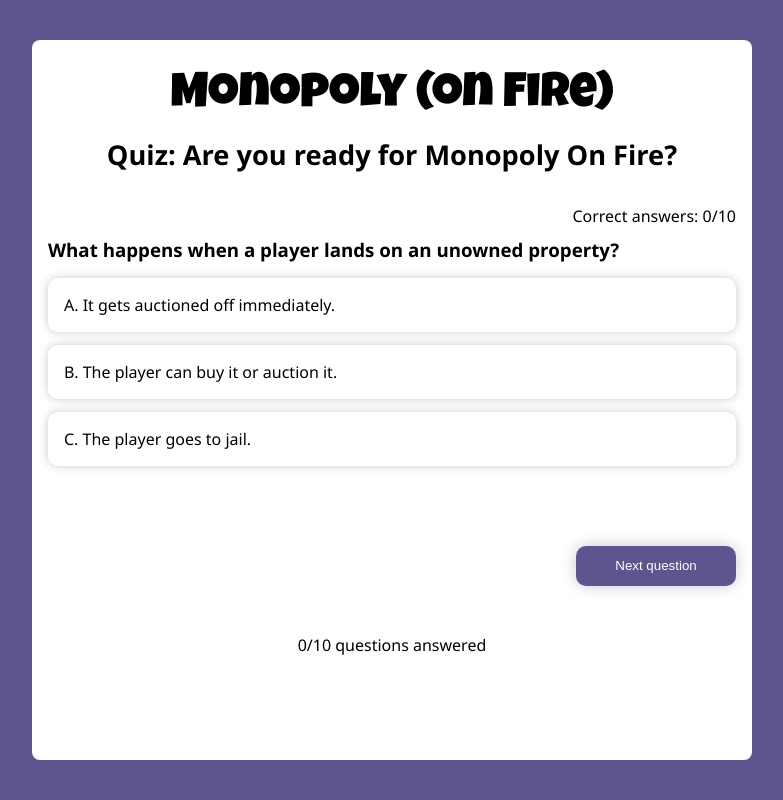
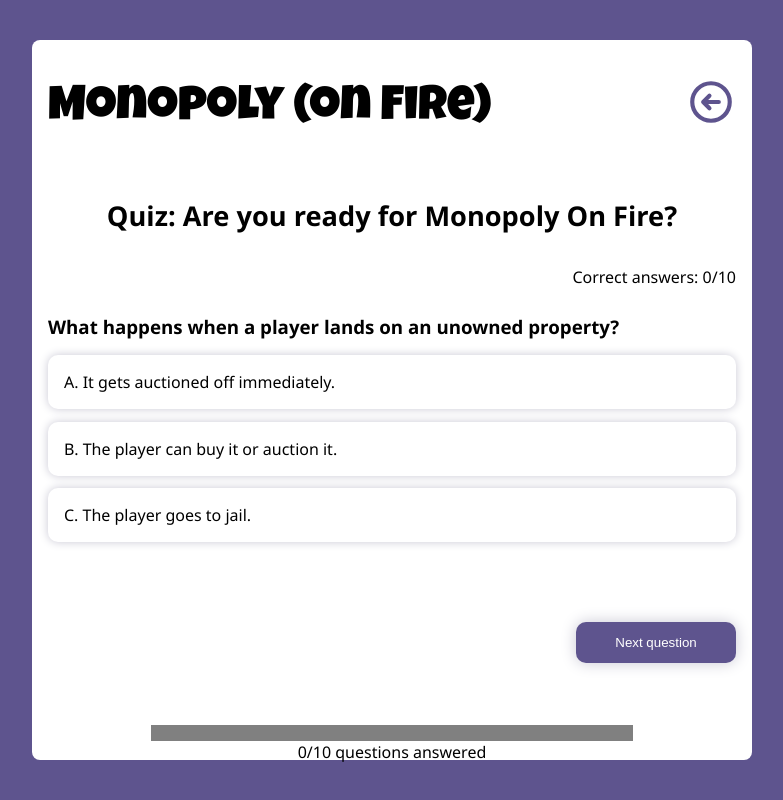
Before and after one commit to mbosselmann/pyropoly, a Next.js app: page /quiz in a window 1280 px wide. Shown: the top 800 px of the page, without its empty margins (248-1031 px from the left). Built offline with nearby package versions, Linux system fonts and the light colour scheme.

Commit message:
Update stylings

```diff
--- a/src/components/Layout.tsx
+++ b/src/components/Layout.tsx
@@ -1,12 +1,19 @@
 import Head from "next/head";
 import styled from "styled-components";
 import { Luckiest_Guy } from "next/font/google";
+import BackLink from "./BackLink";
 
 const luckiestGuy = Luckiest_Guy({
   subsets: ["latin"],
   display: "swap",
   weight: "400",
 });
+
+const Header = styled.header`
+  display: flex;
+  justify-content: space-between;
+  align-items: center;
+`;
 
 const Main = styled.main`
   width: 45rem;
@@ -19,6 +26,7 @@ const Main = styled.main`
 const Headline = styled.h1`
   text-align: center;
   font-size: 3rem;
+  padding: 0.8rem 0 0;
 `;
 
 export default function Layout({ children }: { children: React.ReactNode }) {
@@ -31,9 +39,12 @@ export default function Layout({ children }: { children: React.ReactNode }) {
         <link rel="icon" href="/favicon.ico" />
       </Head>
       <Main>
-        <Headline className={luckiestGuy.className}>
-          Monopoly (on Fire)
-        </Headline>
+        <Header>
+          <Headline className={luckiestGuy.className}>
+            Monopoly (on Fire)
+          </Headline>
+          <BackLink color={"var(--bg-color)"} />
+        </Header>
         {children}
       </Main>
     </>
--- a/src/components/Quiz/CardList/index.tsx
+++ b/src/components/Quiz/CardList/index.tsx
@@ -12,6 +12,10 @@ type CardListProps = {
   count: number;
   updateProgress: () => void;
 };
+
+const List = styled.ul`
+  width: 100%;
+`;
 
 const ListItem = styled.li<{ isDisplayed: boolean }>`
   list-style: none;
@@ -40,7 +44,7 @@ export default function CardList({
   }
 
   return (
-    <ul role="list">
+    <List role="list">
       {quizQuestions.map(
         ({ id, question, answerIndex, options }: QuizQuestion) => (
           <ListItem key={id} isDisplayed={id === displayedQuestionId}>
@@ -62,6 +66,6 @@ export default function CardList({
           </ListItem>
         )
       )}
-    </ul>
+    </List>
   );
 }
--- a/src/pages/quiz.tsx
+++ b/src/pages/quiz.tsx
@@ -7,13 +7,17 @@ import { quizQuestions } from "@/data/quiz";
 const Section = styled.section`
   display: grid;
   padding-top: 1rem;
-  grid-template-rows: 2rem auto 3rem;
+  grid-template-rows: 2rem auto 6rem;
+  height: 85%;
+  width: 100%;
+  gap: 1rem;
 `;
 
 const Title = styled.h2`
   text-align: center;
   padding: 1rem;
   font-size: 1.7rem;
+  margin-top: 3rem;
 `;
 
 const Paragraph = styled.p`
@@ -21,17 +25,24 @@ const Paragraph = styled.p`
 `;
 
 const ProgressContainer = styled.div`
-  padding-top: 3rem;
   display: flex;
   flex-direction: column;
   align-items: center;
+  justify-self: center;
+  width: 70%;
 `;
 
 const Progress = styled.progress`
   appearance: none;
   display: block;
-  width: 50%;
+  width: 100%;
   height: 1rem;
+
+  &::-webkit-progress-bar,
+  ::-moz-progress-bar,
+  ::-webkit-progress-value {
+    background-color: var(--bg-color);
+  }
 `;
 
 export default function QuizPage() {
@@ -74,7 +85,6 @@ export default function QuizPage() {
         </Section>
       ) : (
         <p>
-          {" "}
           You answered {amountOfCorrectAnswers} questions correct. <br />
           {amountOfCorrectAnswers > 7
             ? "Really good! You can start."
```
